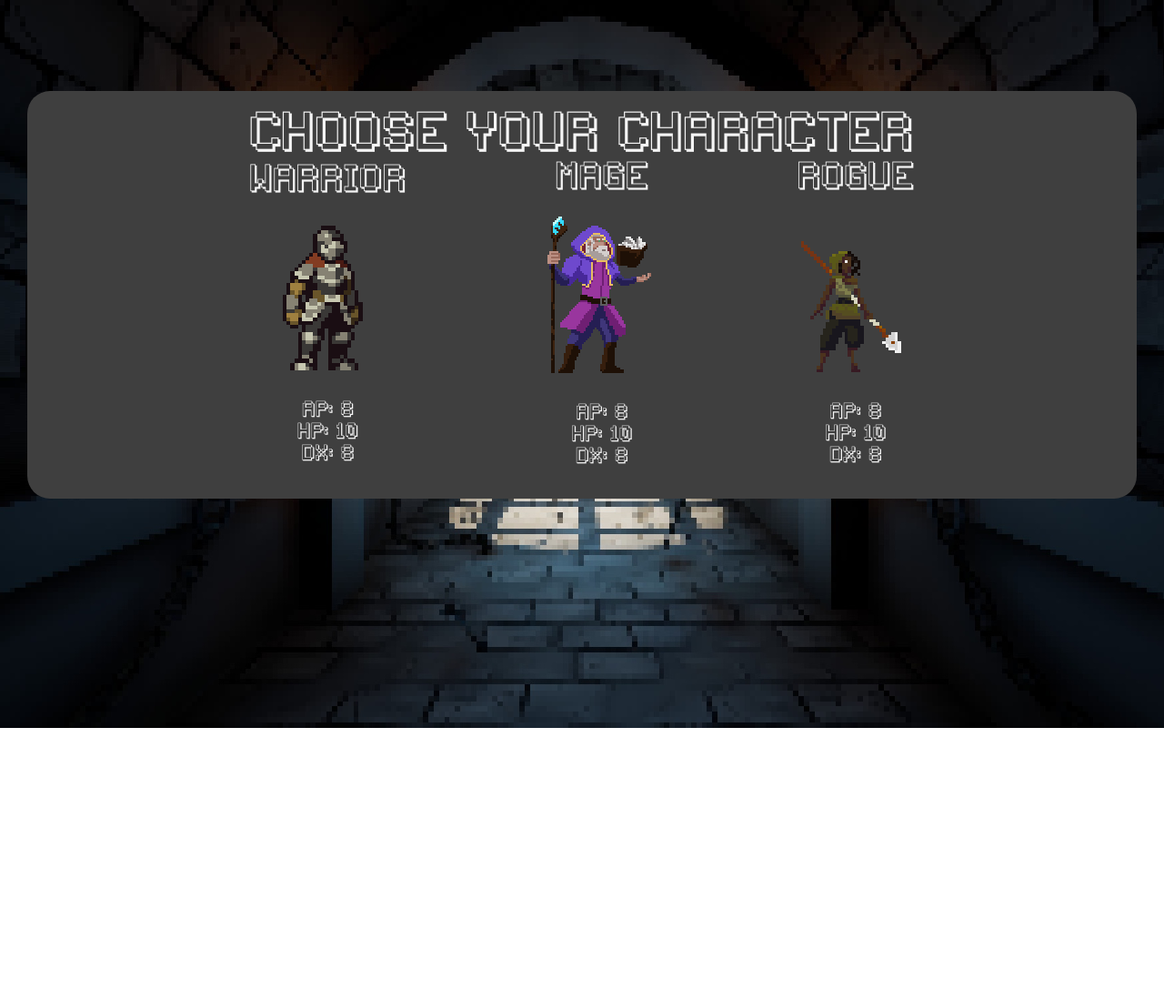
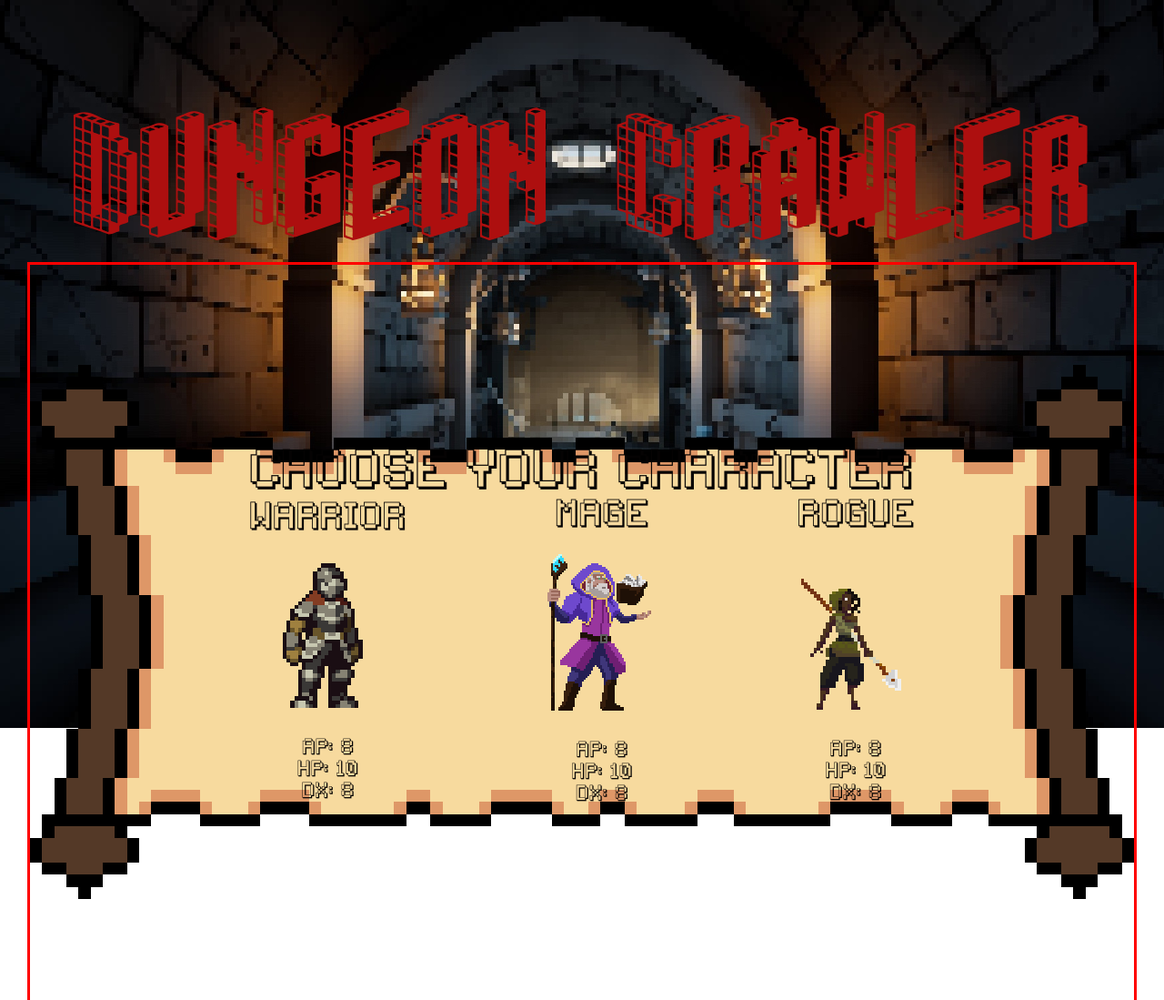
Before and after one commit to ZackCipolletta/TeamWeekRPG, a website built with webpack: page src/index.html in a window 1280 px wide. Shown: the top 1099 px of the page at 91% size. Before the commit the page ends 800 px from the top, so only its background shows below. Built offline with nearby package versions, Linux system fonts and the light colour scheme.

Commit message:
added styling to menu

```diff
--- a/src/css/styles.css
+++ b/src/css/styles.css
@@ -1,6 +1,11 @@
 @font-face {
   font-family: myFont;
   src: url(../assets/fonts/backto1982.otf);
+}
+
+@font-face {
+    font-family: titleFont;
+    src: url(../assets/fonts/Blox2.ttf);
 }
 
 .hidden{
@@ -23,17 +28,29 @@ body {
 
   }
 
+  .title {
+    font-family: titleFont;
+    margin-top: 100px;
+    font-size: 150px;
+    text-align: center;
+    color: rgb(173, 15, 15);
+  }
+
   .choose-character {
     display: flex;
     justify-content: center;
     align-items: center;
     font-family: myFont;
-    color: whitesmoke;
-    background-color: rgb(63, 63, 63);
+    color: rgb(5, 3, 3);
+    background-image: url(../assets/images/NicePng_old-scroll-png_8153991.png);
+    background-position: center;
+    background-repeat: no-repeat;
+    background-size: contain;
     margin: 30px;
-    margin-top: 100px;
-    padding: 20px;
-    border-radius: 25px;
+    margin-top: 0px;
+    padding: 200px;
+
+    border: solid red;
   }
 
   .create-character h1{
--- a/src/index.html
+++ b/src/index.html
@@ -6,6 +6,7 @@
 </head>
 
 <body>
+    <h1 class="title">Dungeon Crawler</h1>
   <div class="choose-character" id="choose-character-id">
     <div id="hero-info">
       <h1>Choose Your Character</h1>
```
Also changed, not shown: src/assets/fonts/Blox2.ttf (added), src/assets/images/NicePng_old-scroll-png_8153991.png (added).
